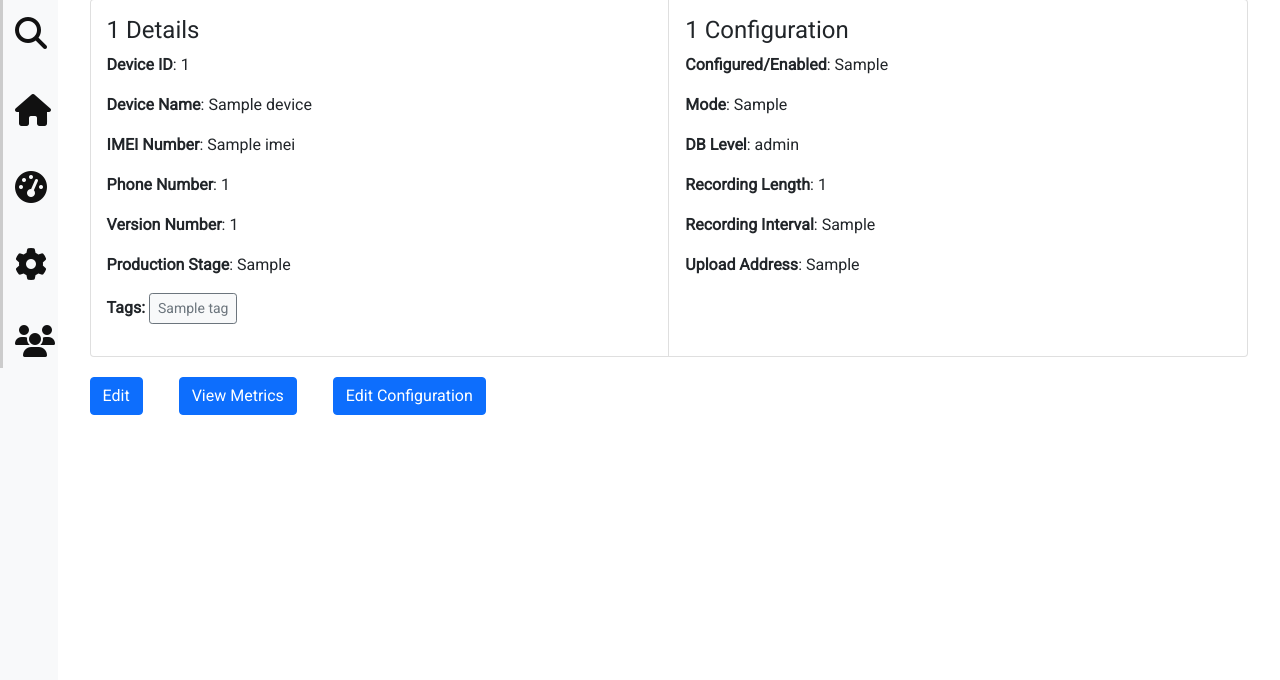
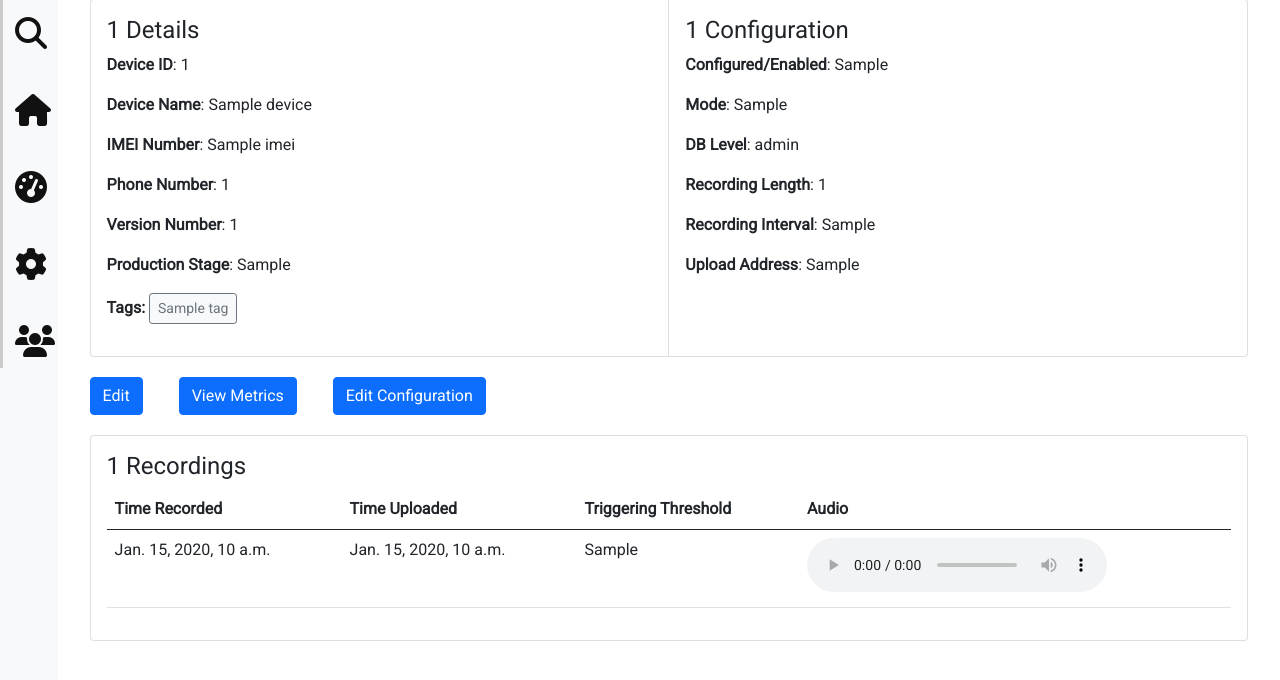
Before and after one commit to SunbirdAI/noise-sensors-monitoring, a Django app: template templates/devices/device_detail.html in a window 1280 px wide. Shown: the part 81-761 px from the top of the page. Run offline with Django 3.2, Linux system fonts and the light colour scheme; the template is opened without the code that fills it: most values are stand-ins (such as "Sample title", 1, 10 or a date in 2020); some libraries are stand-ins or nearby versions.

Commit message:
Add device specific list of recordings

```diff
--- a/templates/devices/device_detail.html
+++ b/templates/devices/device_detail.html
@@ -40,7 +40,40 @@
             </div>
             <a href="{% url 'edit_device' device.id %}" class="btn btn-primary mx-3 my-1">Edit</a>
             <a href="{{ device.metrics_url }}" class="btn btn-primary mx-3 my-1" target="_blank">View Metrics</a>
-            <a href="{% url 'edit_config' device.id %}" class="btn btn-primary mx-3 my-1 pull-right">Edit Configuration</a>
+            <a href="{% url 'edit_config' device.id %}" class="btn btn-primary mx-3 my-1 pull-right">Edit
+                Configuration</a>
+            <div class="card m-3">
+                <div class="card-body">
+                    <div class="card-title"><h4>{{ device.device_id }} Recordings</h4></div>
+                    <table class="table table-hover">
+                        <thead>
+                        <tr>
+                            <th scope="col">Time Recorded</th>
+                            <th scope="col">Time Uploaded</th>
+                            <th scope="col">Triggering Threshold</th>
+                            <th scope="col">Audio</th>
+                        </tr>
+                        </thead>
+                        <tbody>
+                        {% for recording in device.recording_set.all %}
+                            <tr>
+                                <td>
+                                    {{ recording.time_recorded }}
+                                </td>
+                                <td>{{ recording.time_uploaded }}</td>
+                                <td>{{ recording.triggering_threshold }}</td>
+                                <td>
+                                    <audio controls>
+                                        <source src="{{ recording.audio_url }}" type="audio/wav">
+                                        {{ recording.audio_url }}
+                                    </audio>
+                                </td>
+                            </tr>
+                        {% endfor %}
+                        </tbody>
+                    </table>
+                </div>
+            </div>
         </div>
     </div>
 {% endblock content %}
```
Also changed, not shown: recordings/models.py (+9 -1 lines).
